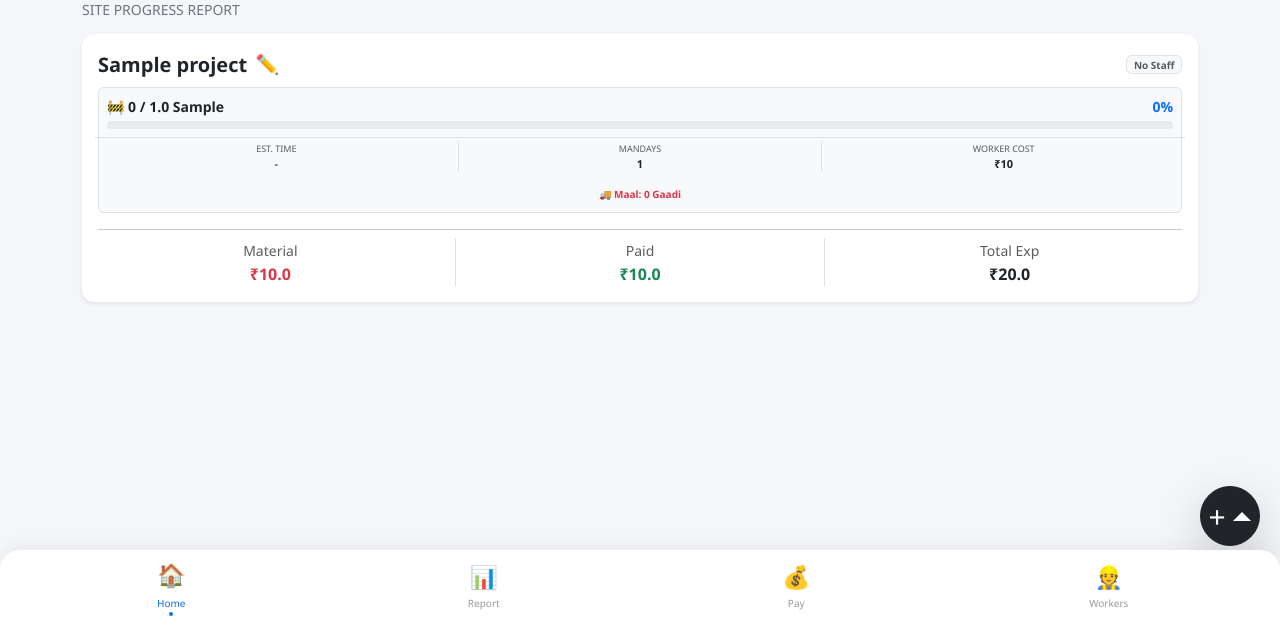
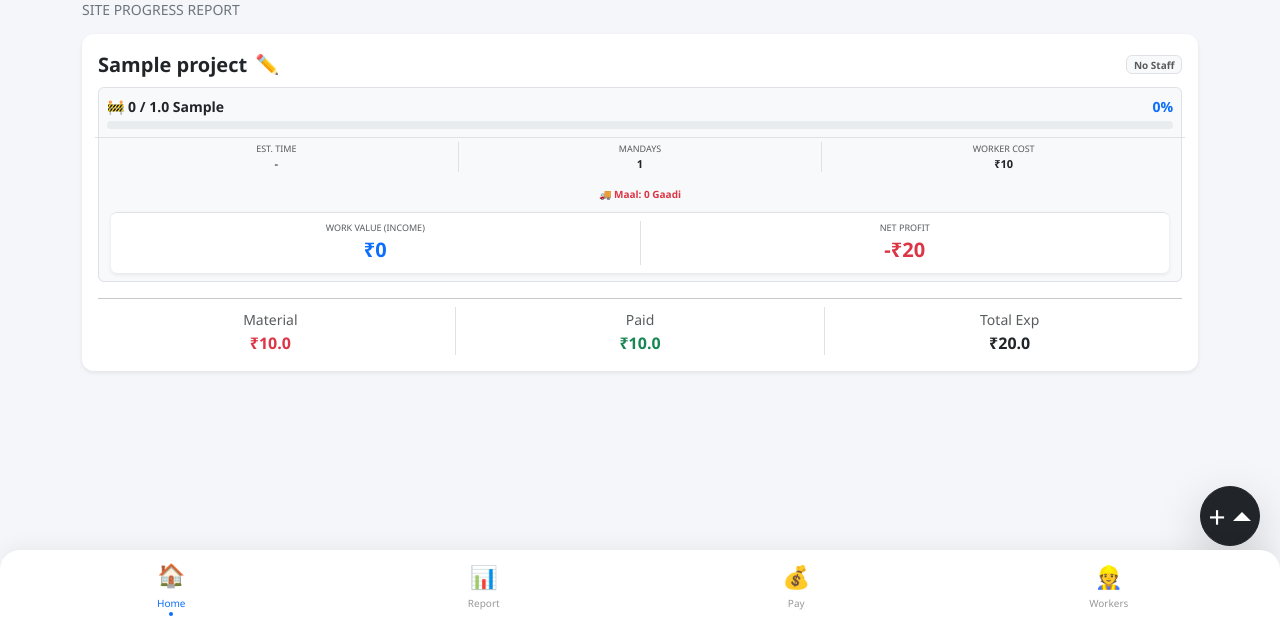
Before and after one commit to rajatpoddar/PPT_Builders, a Flask app: page /dashboard in a window 1280 px wide. Shown: the part 174-800 px from the top of the page. Run offline with Flask 3, Linux system fonts and the light colour scheme; a user stored in the database is signed in; tables that the repository leaves empty hold one stand-in row (values such as "Sample post"); data that the repository does not hold is empty.

Commit message:
income rate implement

```diff
--- a/app.py
+++ b/app.py
@@ -45,6 +45,10 @@ def init_db():
     try:
         c.execute("ALTER TABLE projects ADD COLUMN target REAL DEFAULT 0")
         c.execute("ALTER TABLE projects ADD COLUMN unit TEXT DEFAULT 'Unit'")
+    except: pass
+
+    try:
+        c.execute("ALTER TABLE projects ADD COLUMN rate REAL DEFAULT 0")
     except: pass
 
     c.execute('''CREATE TABLE IF NOT EXISTS workers
@@ -247,6 +251,12 @@ def dashboard():
         done = prog_data['done']
         target = p['target'] or 0
         percent = int((done / target) * 100) if target > 0 else 0
+        rate = p['rate'] or 0
+
+        # INCOME CALCULATION
+        estimated_income = done * rate  # Kaam * Bhav
+
+        percent = int((done / target) * 100) if target > 0 else 0
 
         est_days = "N/A"
         if target > 0 and done > 0 and prog_data['days'] > 0:
@@ -261,7 +271,9 @@ def dashboard():
             'mandays': ws['mandays'],
             'total_worker_cost': ws['cost'],
             'progress_done': done, 'progress_target': target, 'progress_unit': p['unit'],
-            'progress_percent': percent, 'material_used': prog_data['mat'], 'est_days': est_days
+            # 👇 Yahan last me comma lagaya hai
+            'progress_percent': percent, 'material_used': prog_data['mat'], 'est_days': est_days,
+            'rate': rate, 'income': estimated_income
         })
 
     conn.close()
@@ -405,9 +417,9 @@ def project_workers(project_id):
 @login_required
 def add_project():
     conn = get_db_connection()
-    # Updated to save Target and Unit
-    conn.execute("INSERT INTO projects (name, location, target, unit) VALUES (?, ?, ?, ?)",
-                 (request.form['name'], request.form['location'], request.form.get('target', 0), request.form.get('unit', 'Unit')))
+    conn.execute("INSERT INTO projects (name, location, target, unit, rate) VALUES (?, ?, ?, ?, ?)",
+                 (request.form['name'], request.form['location'],
+                  request.form.get('target', 0), request.form.get('unit', 'Unit'), request.form.get('rate', 0)))
     conn.commit()
     conn.close()
     return redirect(url_for('dashboard'))
@@ -417,21 +429,19 @@ def add_project():
 def edit_project(project_id):
     conn = get_db_connection()
 
-    # Values get karte waqt safety (agar user khali chhod de)
     name = request.form['name']
     location = request.form['location']
-    target = request.form.get('target') # .get use kiya taki crash na ho
+    target = request.form.get('target')
     unit = request.form.get('unit')
+    rate = request.form.get('rate') # <--- NEW
 
-    # Agar target khali hai to 0 mano
-    if not target or target.strip() == '':
-        target = 0
+    if not target or target.strip() == '': target = 0
+    if not rate or rate.strip() == '': rate = 0 # <--- NEW
 
-    if not unit:
-        unit = 'Unit'
+    if not unit: unit = 'Unit'
 
-    conn.execute('UPDATE projects SET name=?, location=?, target=?, unit=? WHERE id=?',
-                 (name, location, target, unit, project_id))
+    conn.execute('UPDATE projects SET name=?, location=?, target=?, unit=?, rate=? WHERE id=?',
+                 (name, location, target, unit, rate, project_id))
     conn.commit()
     conn.close()
     flash('✅ Project Updated Successfully!')
--- a/templates/dashboard.html
+++ b/templates/dashboard.html
@@ -74,10 +74,27 @@
                     <strong class="text-dark">₹{{ p.total_worker_cost|int }}</strong>
                 </div>
             </div>
+
             <div class="text-center mt-2">
                 <small class="text-danger fw-bold" style="font-size: 10px;">🚚 Maal: {{ p.material_used|int }} Gaadi</small>
             </div>
-        </div>
+
+            <div class="row text-center mt-2 pt-2 border-top bg-white rounded pb-2 mx-1 shadow-sm">
+                <div class="col border-end">
+                    <span class="text-muted d-block text-uppercase" style="font-size:9px;">Work Value (Income)</span>
+                    <strong class="text-primary fs-5">₹{{ p.income|int }}</strong>
+                </div>
+                <div class="col">
+                    <span class="text-muted d-block text-uppercase" style="font-size:9px;">Net Profit</span>
+                    {% set profit = p.income - p.grand_total %}
+                    {% if profit >= 0 %}
+                        <strong class="text-success fs-5">₹{{ profit|int }}</strong>
+                    {% else %}
+                        <strong class="text-danger fs-5">-₹{{ profit|abs|int }}</strong>
+                    {% endif %}
+                </div>
+            </div>
+            </div>
         {% endif %}
 
         <hr class="my-2">
@@ -121,15 +138,20 @@
                     <input type="text" name="location" value="{{ p.location }}" class="form-control mb-3">
 
                     <div class="row g-2">
-                        <div class="col-6">
+                        <div class="col-4">
                             <label class="small text-muted mb-1">Target</label>
                             <input type="number" step="any" name="target" value="{{ p.progress_target }}"
-                                class="form-control" placeholder="e.g. 500">
+                                class="form-control" placeholder="Qty">
                         </div>
-                        <div class="col-6">
+                        <div class="col-4">
                             <label class="small text-muted mb-1">Unit</label>
                             <input type="text" name="unit" value="{{ p.progress_unit }}" class="form-control"
                                 placeholder="Unit">
+                        </div>
+                        <div class="col-4">
+                            <label class="small text-muted mb-1">Rate (₹)</label>
+                            <input type="number" step="any" name="rate" value="{{ p.rate }}" class="form-control"
+                                placeholder="Rate">
                         </div>
                     </div>
                 </div>
@@ -198,12 +220,16 @@
                     <input type="text" name="name" class="form-control mb-2"
                         placeholder="Site Name (e.g. Main Road PCC)" required>
                     <input type="text" name="location" class="form-control mb-2" placeholder="Location">
+
                     <div class="row g-2">
-                        <div class="col-6">
-                            <input type="number" name="target" class="form-control" placeholder="Target (e.g. 500)">
+                        <div class="col-4">
+                            <input type="number" name="target" class="form-control" placeholder="Target">
                         </div>
-                        <div class="col-6">
-                            <input type="text" name="unit" class="form-control" placeholder="Unit (e.g. Meters)">
+                        <div class="col-4">
+                            <input type="text" name="unit" class="form-control" placeholder="Unit">
+                        </div>
+                        <div class="col-4">
+                            <input type="number" step="any" name="rate" class="form-control" placeholder="Rate (₹)">
                         </div>
                     </div>
                 </div>
```
